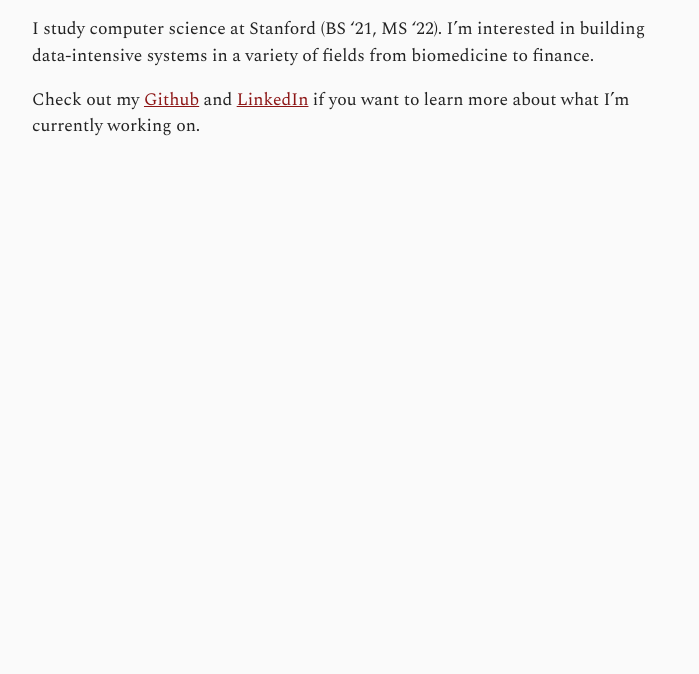
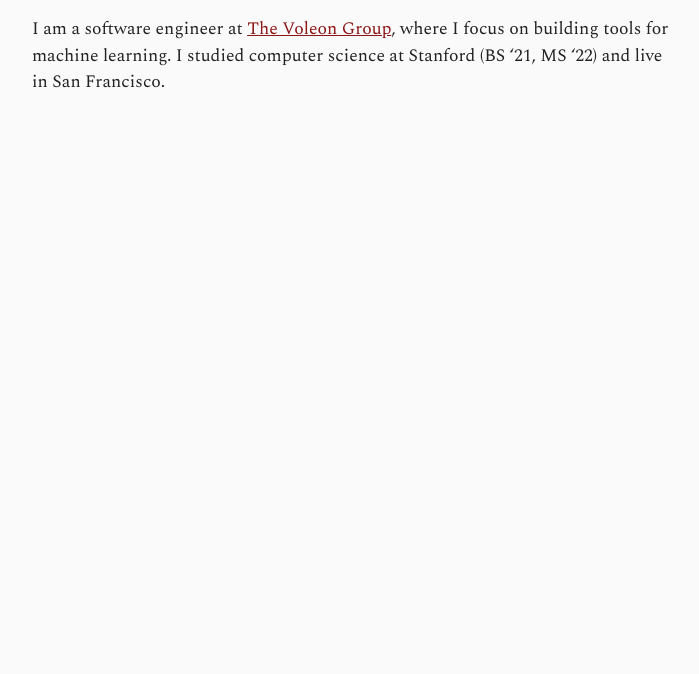
Before and after one commit to pboennig/pboennig.github.io, a plain HTML site: page index.html in a window 1280 px wide. Shown: the part 126-800 px from the top of the page, without its empty margins (288-987 px from the left). Drawn offline with nearby package versions, Linux system fonts and the light colour scheme.

Commit message:
i have a new job

```diff
--- a/index.html
+++ b/index.html
@@ -23,9 +23,7 @@
 
         <p>
         <div class="homepage-content">
-        <p>I study computer science at Stanford (BS &lsquo;21, MS &lsquo;22). I&rsquo;m interested in building data-intensive systems in a variety of fields from biomedicine to finance.</p>
-<p>Check out my <a href="https://github.com/pboennig">Github</a> and <a href="https://linkedin.com/in/pboennig">LinkedIn</a> if you want to learn more about what I&rsquo;m currently working on.</p>
-
+		<p> I am a software engineer at <a href="https://https://voleon.com">The Voleon Group</a>, where I focus on building tools for machine learning. I studied computer science at Stanford (BS &lsquo;21, MS &lsquo;22) and live in San Francisco. </p>
         </div>
 
 </body>
```
